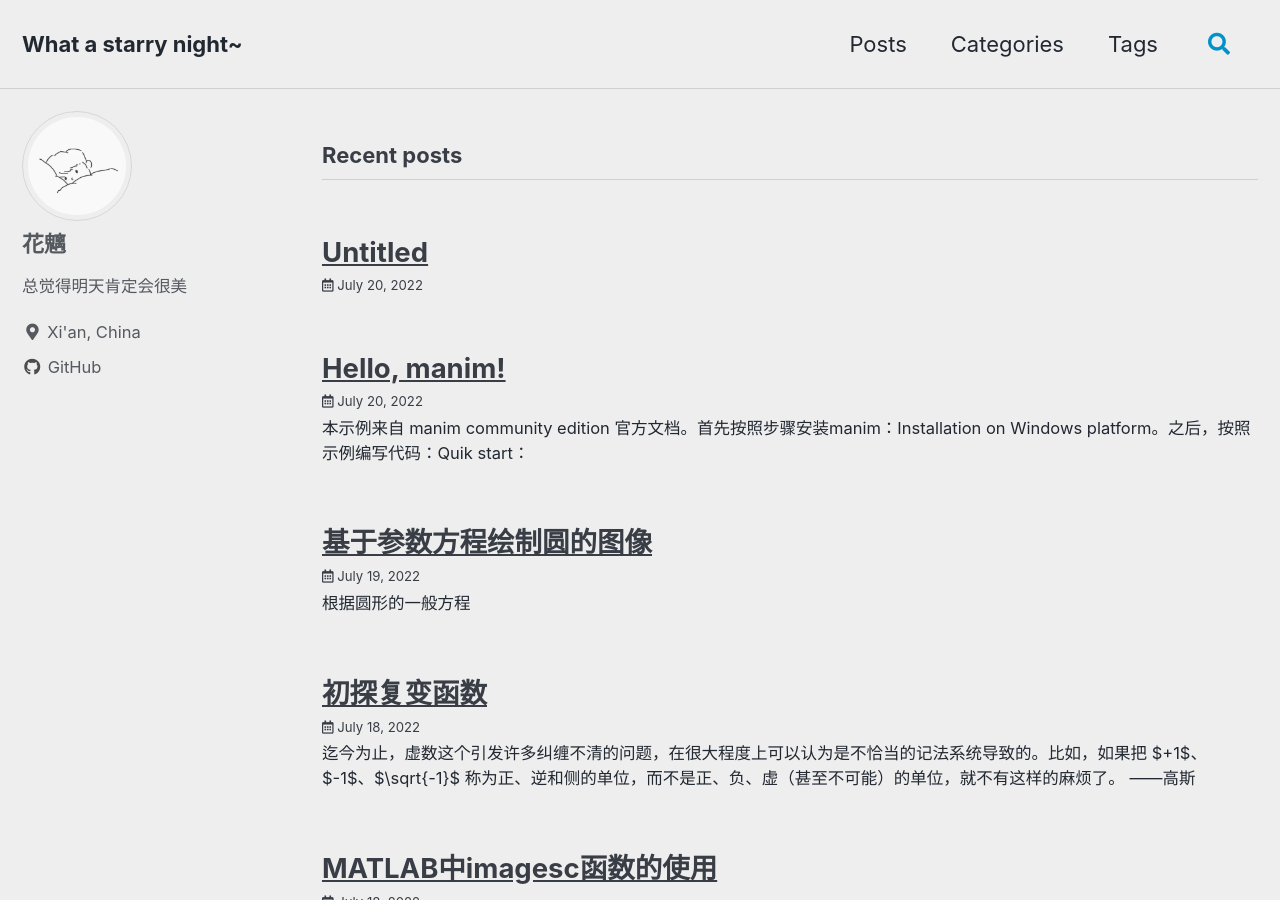
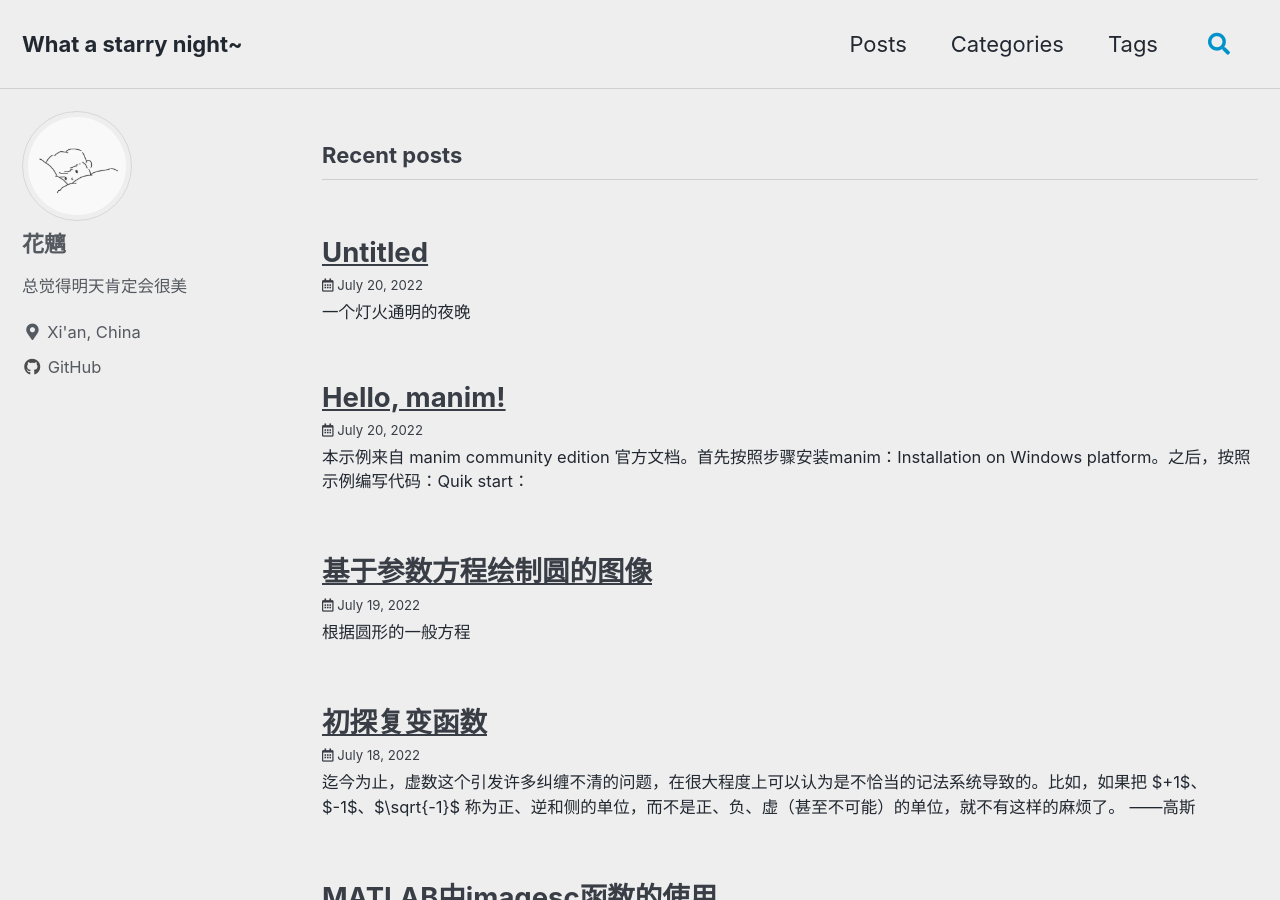
Before and after one commit to QinghuaMa/QinghuaMa.github.io, a Jekyll site: the page built from index.html, in a window 1280 px wide and 900 px high. Built offline with Jekyll 4.4.1, drawn with Linux system fonts in a browser that asks for light colours; cached includes are drawn as plain includes; the list of posts is cut into pages by our own code.

Commit message:
Update 2022-07-20-Untitled.md

```diff
--- a/_posts/2022-07-20-Untitled.md
+++ b/_posts/2022-07-20-Untitled.md
@@ -7,5 +7,6 @@ categories:
 toc: false
 ---
 
+一个灯火通明的夜晚
 
 <iframe src="//player.bilibili.com/player.html?aid=457697599&bvid=BV1U5411L77d&cid=252243787&page=1&high_quality=1&danmaku=0" allowfullscreen="allowfullscreen" width="100%" height="500" scrolling="no" frameborder="0" sandbox="allow-top-navigation allow-same-origin allow-forms allow-scripts"> </iframe>
```
